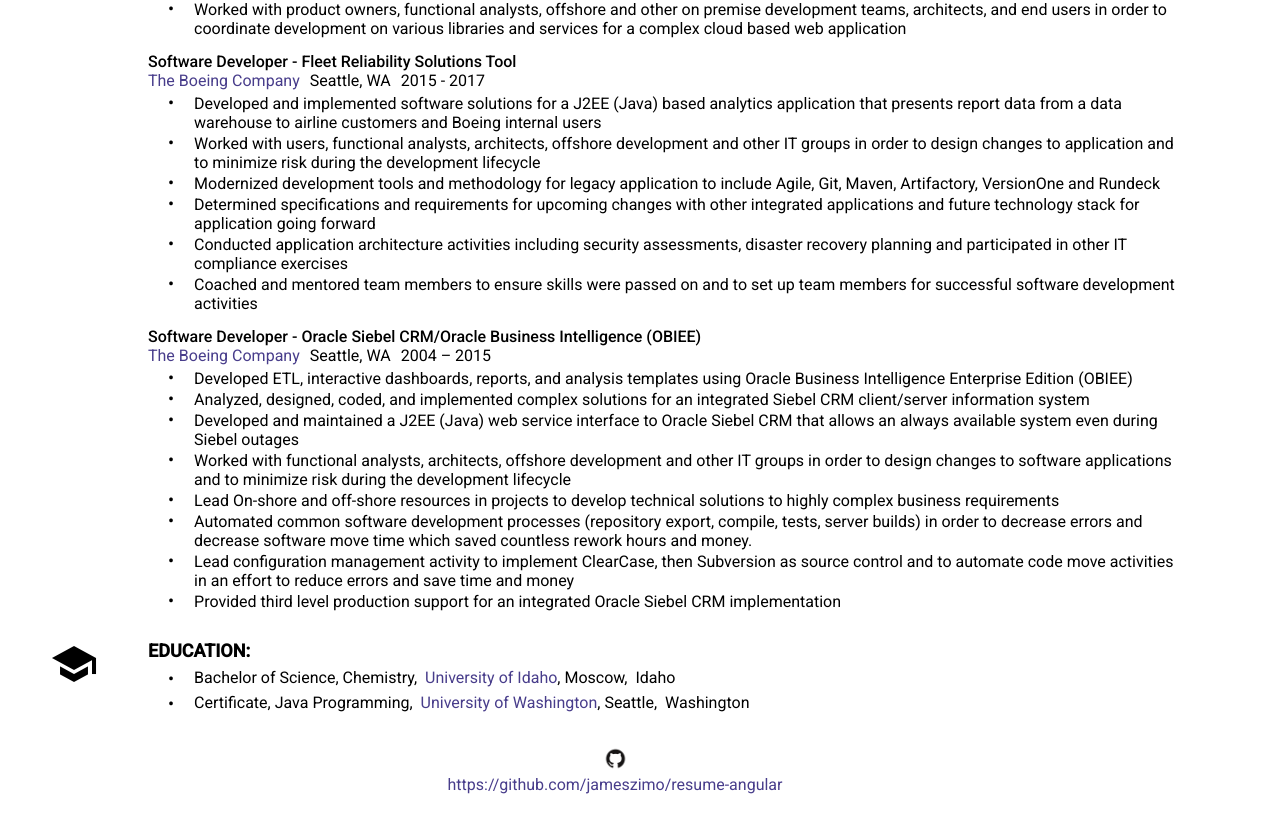
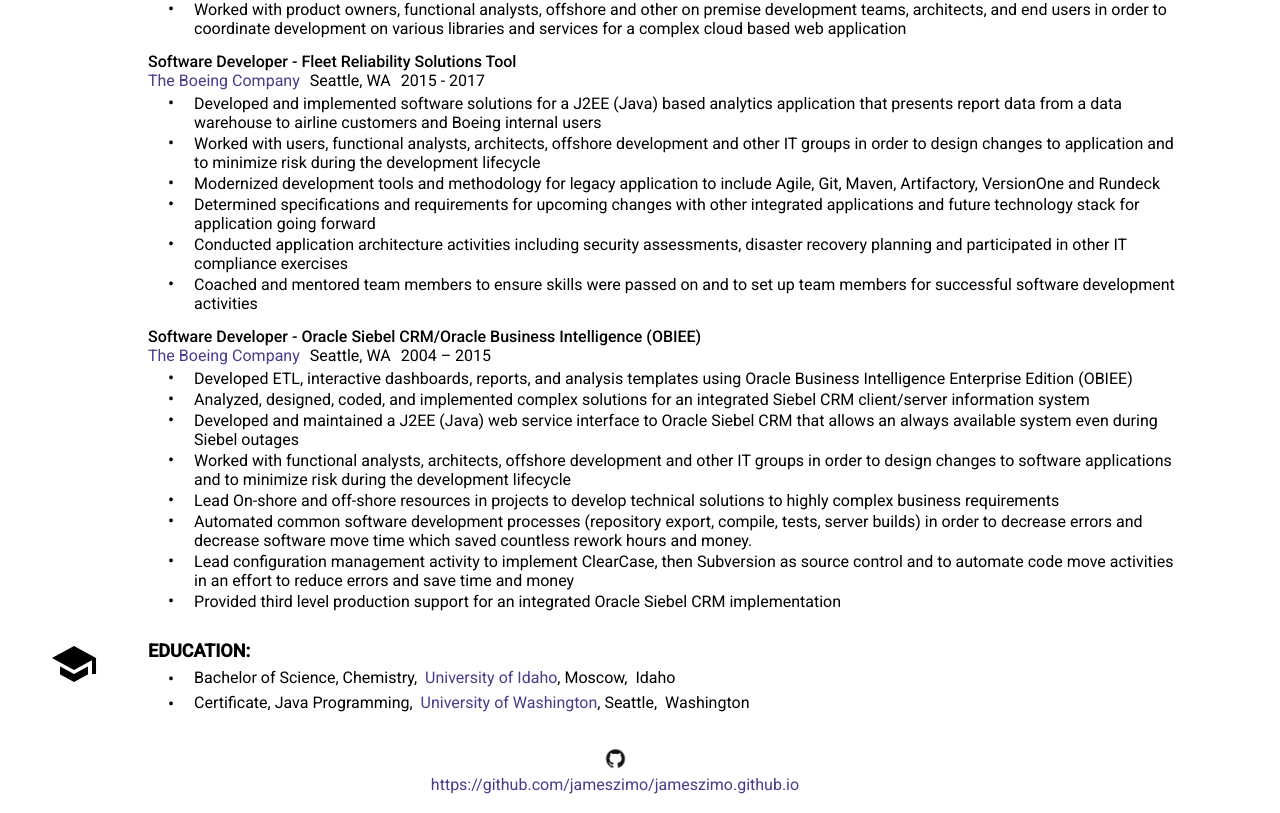
Before and after one commit to jameszimo/jameszimo.github.io, an Angular app: page / in a window 1280 px wide. Shown: the part 1088-1901 px from the top of the page. Built offline with nearby package versions, Linux system fonts and the light colour scheme.

Commit message:
Update git repo on footer

```diff
--- a/src/app/resume/source-control/source-control.component.html
+++ b/src/app/resume/source-control/source-control.component.html
@@ -1,6 +1,6 @@
 <div class="gitHub">
-  <a href="https://github.com/jameszimo/resume-angular" target="_blank">
+  <a href="https://github.com/jameszimo/jameszimo.github.io" target="_blank">
     <img class="gitHub-image" alt="github" src="../../../assets/images/github.png"/>
-    <div id="source-control-url">https://github.com/jameszimo/resume-angular</div>
+    <div id="source-control-url">https://github.com/jameszimo/jameszimo.github.io</div>
   </a>
 </div>
```
Also changed, not shown: 2 other files (tests, documents, lock files or other folders).
